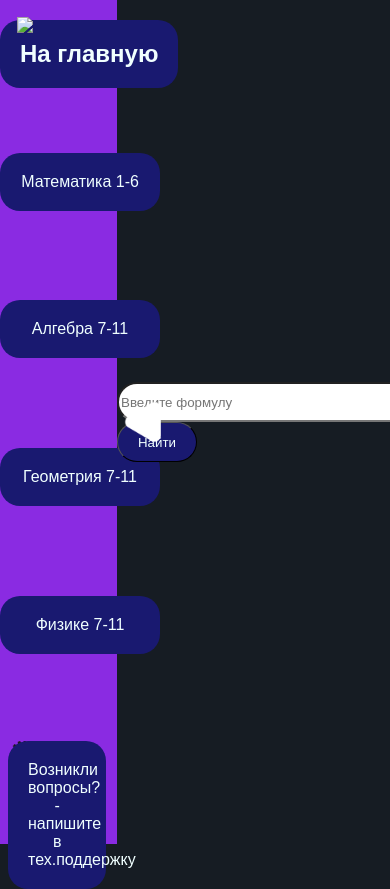
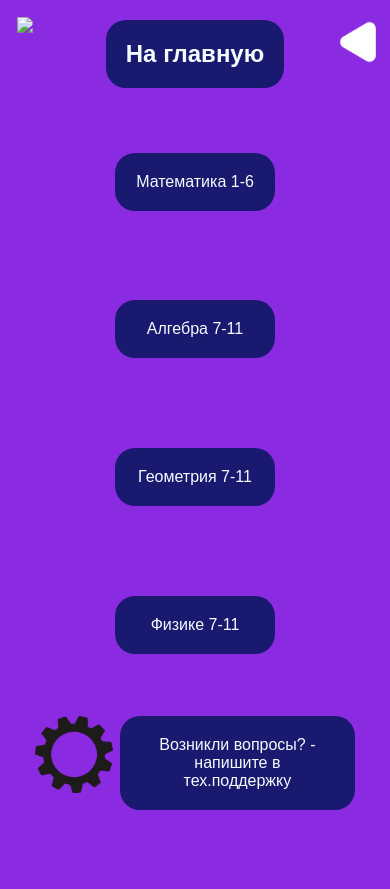
Before and after one commit to ivantr30/WellKidSite, a Django app: page /formulas/ in a window 390 px wide; the page is wider, and only the part inside the window is pictured. After the commit the page ends 810 px from the top of that part, so only its background shows below. Run offline with Django 5.2, Linux system fonts and the light colour scheme; some web fonts are replaced.

Commit message:
Dz18BETA

```diff
--- a/VseFormuli/subjectscontent/static/subjectscontent/css/base.css
+++ b/VseFormuli/subjectscontent/static/subjectscontent/css/base.css
@@ -97,3 +97,28 @@ h1{
     transform: rotate(180deg);
     filter: invert(180);
 }
+.mobileButton{
+    display: none;
+}
+@media screen and (max-width:600px){
+    main{
+        display: none;
+    }
+    .mobileButton{
+        display: block;
+        position: absolute;
+        left: 85%;
+        top: 5%;
+        padding: 0%;
+        margin: 0%;
+    }
+    aside{
+        width: 100vw;
+        height: 100vh;
+    }
+    footer{
+        display: flex;
+        position: relative;
+        bottom: 3vh;
+    }
+}
--- a/VseFormuli/subjectscontent/templates/base.html
+++ b/VseFormuli/subjectscontent/templates/base.html
@@ -29,6 +29,7 @@
             <a href = "" style="text-align: center; right: 9%; position: absolute; width: 50%;">Возникли вопросы? - напишите в тех.поддержку</a>
         </footer>
     </aside>
+    <button onClick="OpenClose()" id = "openclosebutton" class="mobileButton"><img src="{%static 'subjectscontent\pictures\toggleMenu.png'%}" class="toggleMenu"></button>
     <main>
         <button onClick="OpenClose()" id = "openclosebutton"><img src="{%static 'subjectscontent\pictures\toggleMenu.png'%}" class="toggleMenu"></button>
         <form action="">
```
